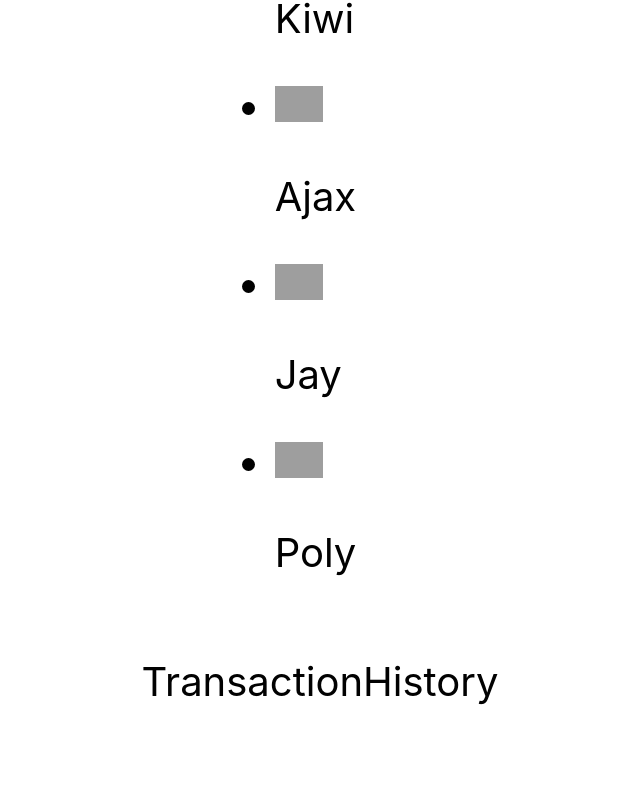
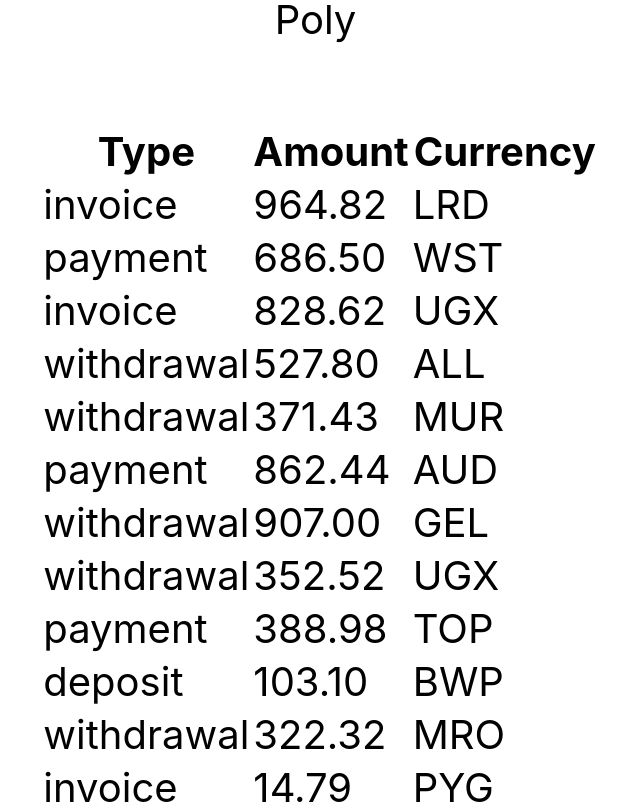
Before and after one commit to Sumaruk-Olga/goit-react-hw-01-components, a React (Create React App) app: page / in a window 1280 px wide. Shown: the part 996-1800 px from the top of the page, without its empty margins (320-960 px from the left). Before the commit the page ends 1702 px from the top, so only its background shows below. Built offline with nearby package versions, Linux system fonts and the light colour scheme; grey boxes are pictures that could not be loaded.

Commit message:
transactionHistory done

```diff
--- a/src/components/App/App.jsx
+++ b/src/components/App/App.jsx
@@ -5,6 +5,7 @@
 import user from '../../data/user.json';
 import data from '../../data/data.json';
 import friends from '../../data/friends.json';
+import transactions from '../../data/transactions.json';
 
 export const App = () => {
   return (
@@ -29,7 +30,7 @@
       <Statistics title="Upload stats" stats={data} />
       <Statistics stats={data} />
       <FriendList friends={friends} />
-      <TransactionHistory/>
+      <TransactionHistory items={transactions} />
     </div>
   );
 };
--- /dev/null
+++ b/src/components/Transaction/Transaction.jsx
@@ -0,0 +1,7 @@
+export const Transaction = ({type, amount, currency}) => {
+    return <tr>
+        <td>{ type }</td>
+      <td>{ amount }</td>
+      <td>{ currency }</td>
+    </tr>
+}
--- a/src/components/TransactionHistory/TransactionHistory.jsx
+++ b/src/components/TransactionHistory/TransactionHistory.jsx
@@ -1,3 +1,22 @@
-export const TransactionHistory = () => {
-    return <div>TransactionHistory</div>
+import { Transaction } from "components/Transaction/Transaction"
+
+export const TransactionHistory = ({ items }) => {
+    return <table className="transaction-history">
+    <thead>
+        <tr>
+        <th>Type</th>
+        <th>Amount</th>
+        <th>Currency</th>
+        </tr>
+    </thead>
+
+    <tbody>
+        {items.map(({id, type, amount, currency}) => <Transaction
+            key={id}
+            type={type}
+            amount={amount}
+            currency={currency} />)
+        }
+    </tbody>
+</table>
 }
--- /dev/null
+++ b/src/data/transactions.json
@@ -0,0 +1,122 @@
+[
+  {
+    "id": "1e0700a2-5183-4291-85cc-2065a036a683",
+    "type": "invoice",
+    "amount": "964.82",
+    "currency": "LRD"
+  },
+  {
+    "id": "a30f821b-4d25-4ff0-abdd-e340b3f0dd2b",
+    "type": "payment",
+    "amount": "686.50",
+    "currency": "WST"
+  },
+  {
+    "id": "44dca67a-8e5a-4798-bf8e-b15efd4e1abd",
+    "type": "invoice",
+    "amount": "828.62",
+    "currency": "UGX"
+  },
+  {
+    "id": "ea8ed3dc-2b68-4a53-905a-53ecb0adef33",
+    "type": "withdrawal",
+    "amount": "527.80",
+    "currency": "ALL"
+  },
+  {
+    "id": "ea76146a-0b00-4b80-bc02-a8c822176712",
+    "type": "withdrawal",
+    "amount": "371.43",
+    "currency": "MUR"
+  },
+  {
+    "id": "63ca02f9-d637-46b5-9237-f3b24425e029",
+    "type": "payment",
+    "amount": "862.44",
+    "currency": "AUD"
+  },
+  {
+    "id": "ed0263e8-59a5-4bf1-87e0-2bb88e53dc34",
+    "type": "withdrawal",
+    "amount": "907.00",
+    "currency": "GEL"
+  },
+  {
+    "id": "6013bad0-750c-4691-8bc2-d8f2b43969c4",
+    "type": "withdrawal",
+    "amount": "352.52",
+    "currency": "UGX"
+  },
+  {
+    "id": "252c7be4-8b06-4fa7-8d42-61fb835b70d5",
+    "type": "payment",
+    "amount": "388.98",
+    "currency": "TOP"
+  },
+  {
+    "id": "4eaab41b-b967-40ac-82ed-85fc66f646f1",
+    "type": "deposit",
+    "amount": "103.10",
+    "currency": "BWP"
+  },
+  {
+    "id": "9648a350-8469-42d5-8bf3-18090de5fe67",
+    "type": "withdrawal",
+    "amount": "322.32",
+    "currency": "MRO"
+  },
+  {
+    "id": "9c5c25fb-1a95-4b2f-8d1f-4c4426d677cc",
+    "type": "invoice",
+    "amount": "14.79",
+    "currency": "PYG"
+  },
+  {
+    "id": "43ef232c-80e9-4d6f-b48a-b22405620de3",
+    "type": "payment",
+    "amount": "904.86",
+    "currency": "CHF"
+  },
+  {
+    "id": "5161682e-e620-4019-ab0a-24ceb10fbd20",
+    "type": "withdrawal",
+    "amount": "307.08",
+    "currency": "NOK"
+  },
+  {
+    "id": "7b119d71-42e6-4c42-a141-6818b07bb9ff",
+    "type": "invoice",
+    "amount": "275.07",
+    "currency": "AWG"
+  },
+  {
+    "id": "a4f65722-65c4-4c28-b1f4-b8ed988bb205",
+    "type": "deposit",
+    "amount": "213.10",
+    "currency": "STD"
+  },
+  {
+    "id": "c6e5784b-0ca3-48d6-86e5-b5128af5a523",
+    "type": "invoice",
+    "amount": "116.11",
+    "currency": "CUP CUC"
+  },
+  {
+    "id": "c9ebed6a-3a02-4b49-ac0d-0534b51f2bfd",
+    "type": "invoice",
+    "amount": "878.67",
+    "currency": "HKD"
+  },
+  {
+    "id": "a4a98b0e-b22c-438b-9f83-de2df52110c8",
+    "type": "invoice",
+    "amount": "725.03",
+    "currency": "UYU UYI"
+  },
+  {
+    "id": "b39bfa7a-0166-4c47-94d6-87d20590f746",
+    "type": "payment",
+    "amount": "405.45",
+    "currency": "MDL"
+  }
+]
```
